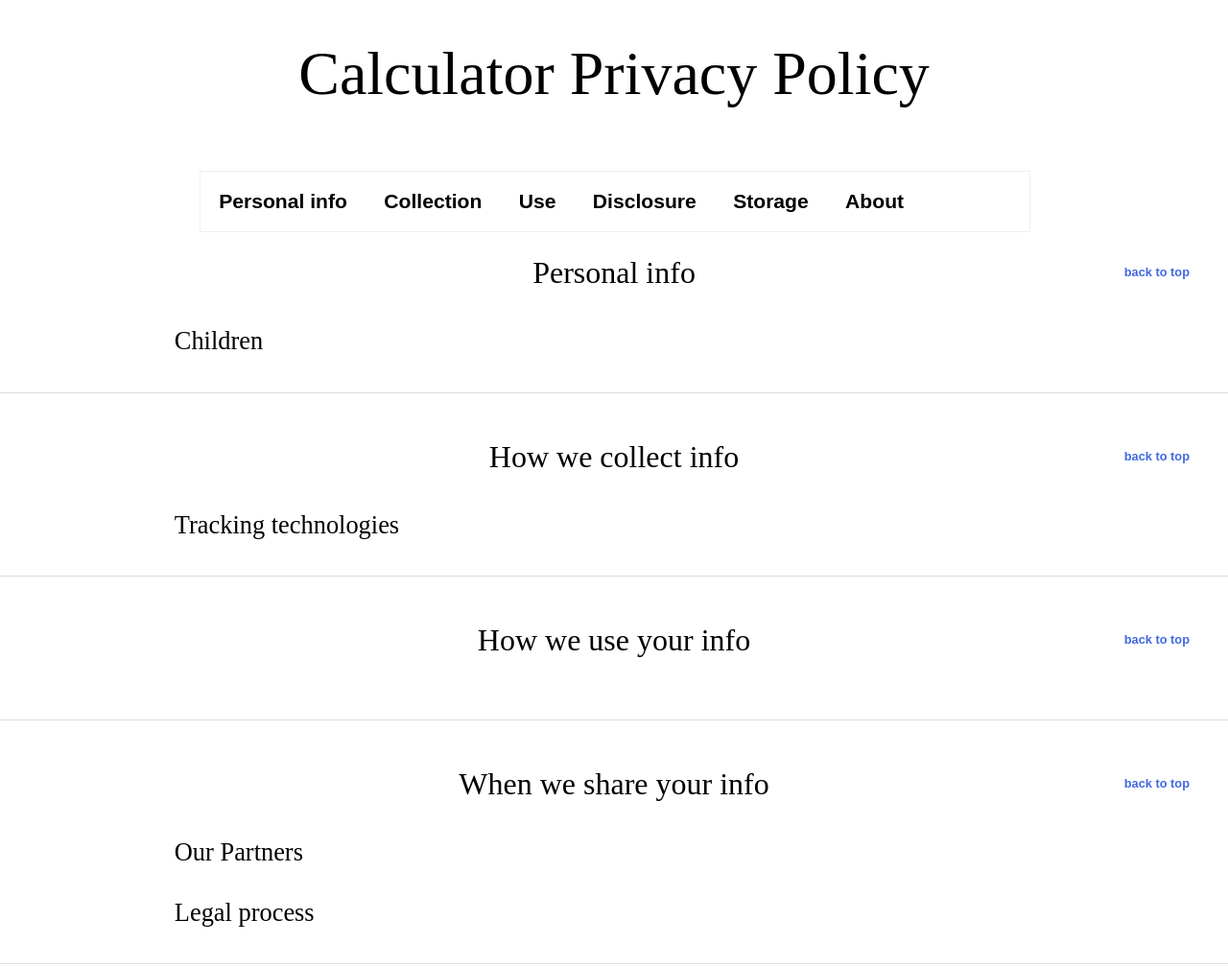
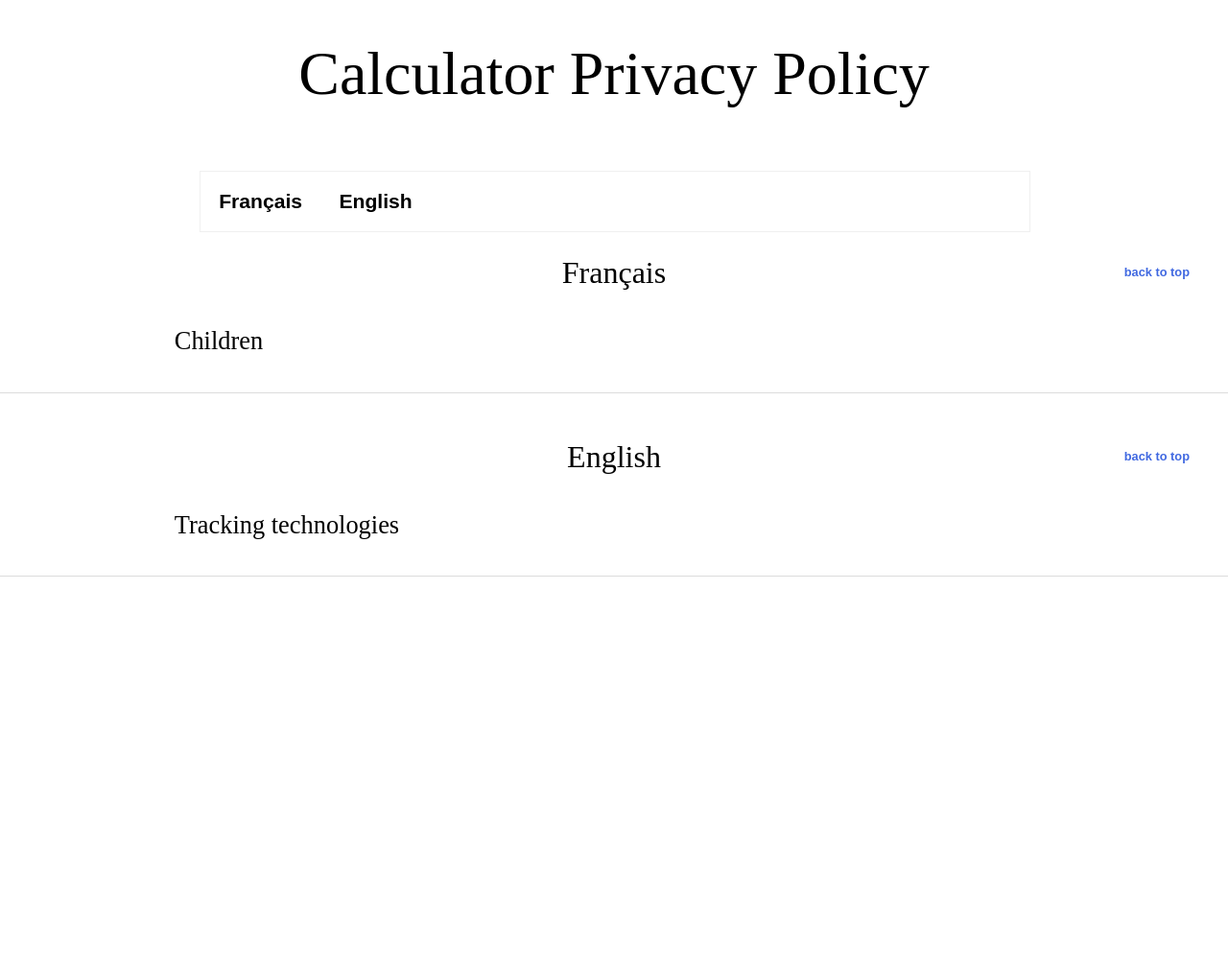
Before and after one commit to enguela/calculator.github.io, a plain HTML site: page index.html in a window 1280 px wide. Shown: the top 1008 px of the page at 96% size. After the commit the page ends 800 px from the top, so only its background shows below. Drawn offline with Linux system fonts and the light colour scheme.

Commit message:
Add files via upload

```diff
--- a/index.html
+++ b/index.html
@@ -11,7 +11,7 @@
   <title>Calculator - Privacy Policy</title>
    <!--Make sure to put you app name in the page title-->
 
-  <link href="privacy-policy-updates.xml" type="application/rss+xml" title="Calculator Privacy Policy Updates" rel="alternate">
+  <!-- <link href="privacy-policy-updates.xml" type="application/rss+xml" title="Calculator Privacy Policy Updates" rel="alternate"> -->
    <!--It's a good idea to provide an RSS feed of privacy policy updates so that users don't have to keep checking back to see if anything has changed. Especially if your feed doesn't change regularly, it doesn't take much work to update it by hand whenever you make a change. Of course, whenever you make a large change, it's still a good idea to push a notice out to your users, even if you do have an RSS feed. Make sure to remove the RSS section below if you don't use an update feed.-->
 
   <link rel="stylesheet" href="style.css" media="all" type="text/css">
@@ -28,34 +28,42 @@
         <h1 id="contents">Contents</h1>
 
         <ul>
-     <li><a href="#personal-info">Personal info</a>
+            <li><a href="#french">Français</a>
                 <ul><li><a href="#misc_children">Children</a></li></ul>
             </li>
 
-     <li><a href="#collection">Collection</a>
+            <li><a href="#english">English</a>
                 <ul><li><a href="#collection_tracking">Tracking technologies</a></li></ul>
             </li>
 
-     <li><a href="#use">Use</a>
+     <!--
+            <li>
+                <a href="#use">Use</a>
             </li>
 
-     <li><a href="#disclosure">Disclosure</a>
+            <li>
+                <a href="#disclosure">Disclosure</a>
                 <ul>
                     <li><a href="#disclosure_partners">Partners</a></li>
                     <li><a href="#disclosure_legal">Legal process</a></li>
-       </ul></li>
+                </ul>
+            </li>
 
             <li><a href="#storage">Storage</a>
                 <ul>
                     <li><a href="#storage_location">Where your info lives</a></li>
                     <li><a href="#storage_duration">How long we keep your info</a></li>
-       </ul></li>
+                </ul>
+            </li>
 
             <li><a href="#misc">About</a>
-     <ul><li><a href="#choice">Your choices</a></li>
+                <ul>
+                    <li><a href="#choice">Your choices</a></li>
                     <li><a href="#change">Changes to this policy</a></li>
                     <li><a href="#contact">Contact us</a></li>
-      </ul></li>
+                </ul>
+            </li>
+        -->
 
         </ul>
     </nav>
@@ -66,7 +74,7 @@
 
         <section>
 
-     <h1 id="personal-info">Personal info</h1>
+            <h1 id="french">Français</h1>
 
             <h2 id="misc_children">Children</h2>
 
@@ -76,12 +84,13 @@
 
         <section>
 
-     <h1 id="collection">How we collect info</h1>
+            <h1 id="english">English</h1>
 
             <h2 id="collection_tracking">Tracking technologies</h2>
 
         </section>
 
+    <!--
         <nav class="to-top"><a href="#contents">back to top</a></nav>
 
         <section>
@@ -127,6 +136,7 @@
             <h2 id="misc_contact">Contact us</h2>
 
         </section>
+    -->
 
     </article>
 
```
Lines whose indentation alone changed are shown as unchanged.
